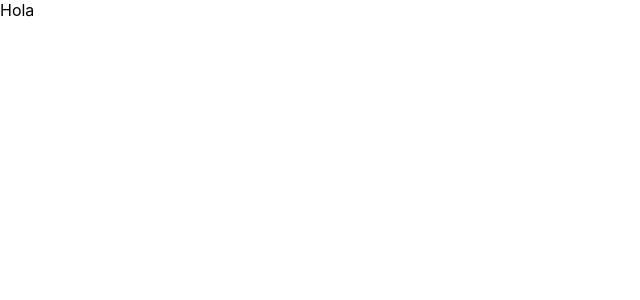
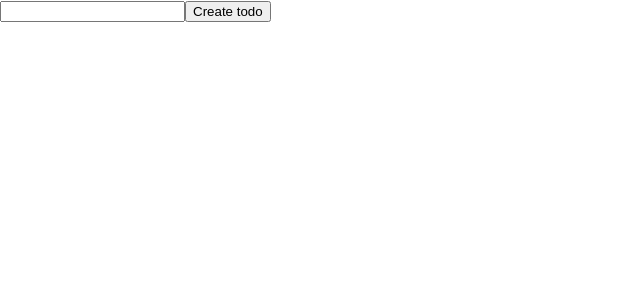
Before and after one commit to nedder3/todoapp, a React (Create React App) app: page / in a window 1280 px wide. Shown: the top 300 px of the page, without its empty margins (0-640 px from the left). Built offline with nearby package versions, Linux system fonts and the light colour scheme.

Commit message:
ADD create inputs

```diff
--- a/src/components/todoApp.js
+++ b/src/components/todoApp.js
@@ -1,3 +1,9 @@
 export default function TodoApp(){
-    return <div>Hola</div>;
+    return( <div className="todoContainer">
+        <form className="todoCreateForm">
+            <input className="todoInput"/>
+             <input type="submit" value ="Create todo" className="buttonCreate"/>
+        </form>
+        </div>
+        );
 }
```
